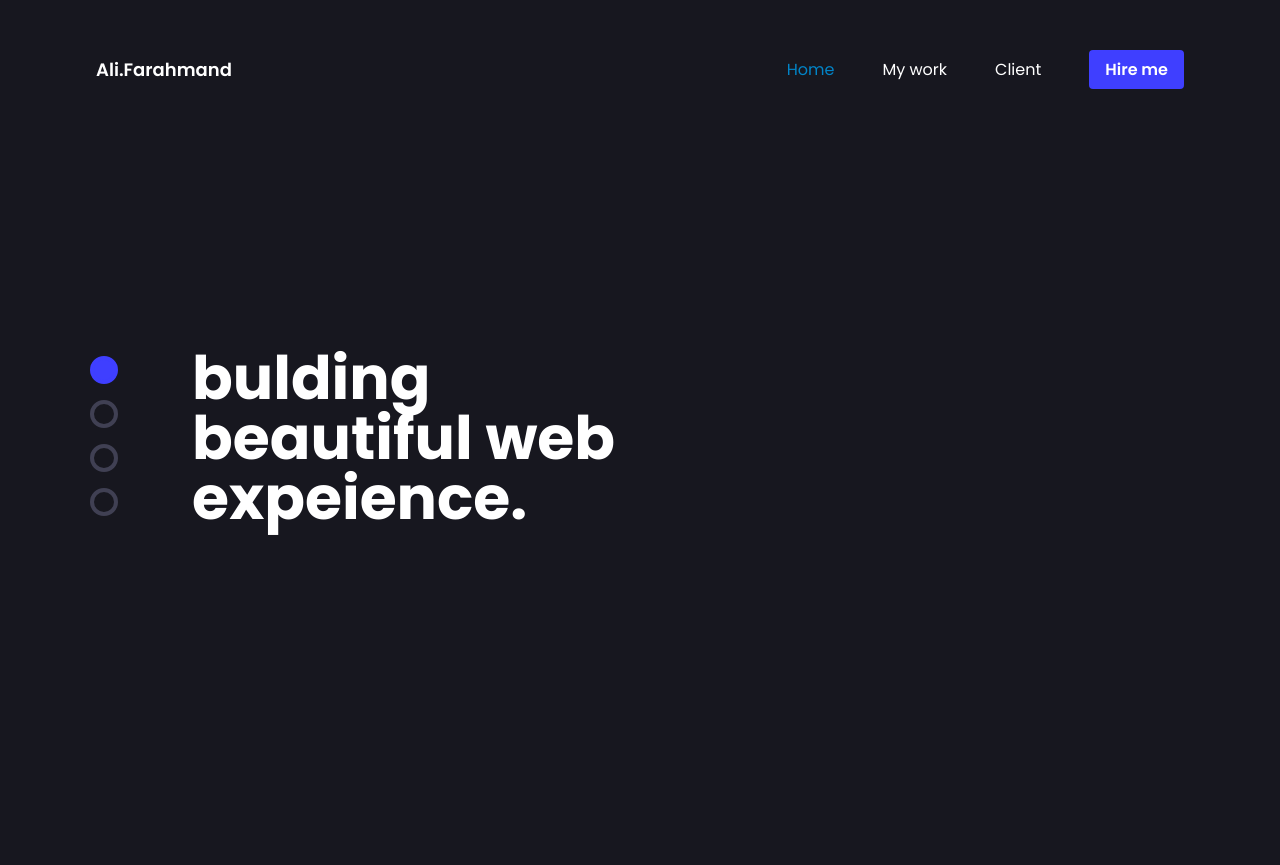
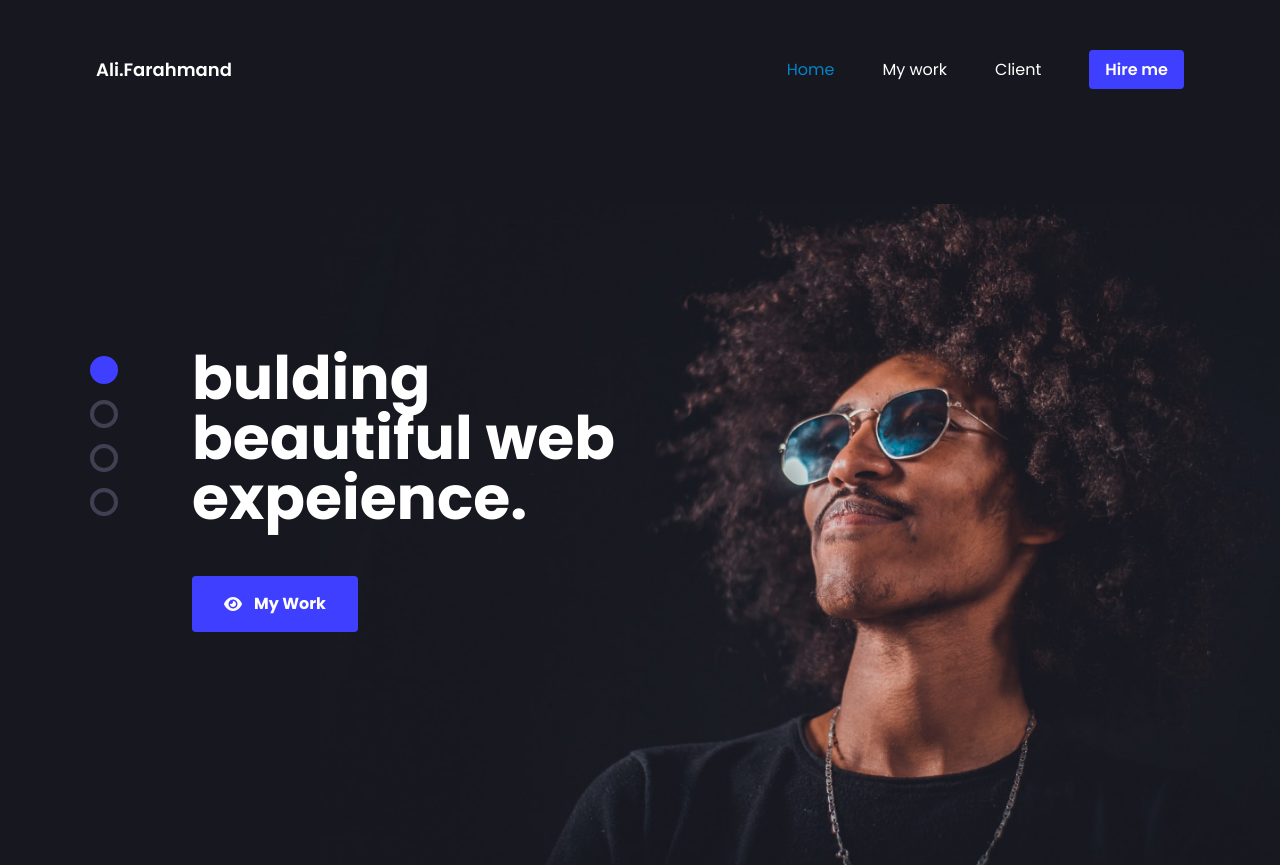
Before and after one commit to AliFarahmand1993/portfolio-website-with-tailwind, a website: page index.html in a window 1280 px wide. Before the commit the page ends 800 px from the top, so only its background shows below. Drawn offline with nearby package versions, Linux system fonts and the light colour scheme; files that its build step writes are made by us from their sources.

Commit message:
complete banner section
add image
add button

```diff
--- a/index.html
+++ b/index.html
@@ -92,19 +92,23 @@
             bulding
             <br>
             beautiful web
-            <br>
             expeience.
           </h1>
           <div class="w-full flex justify-center md:justify-start">
-
+            <button class="bg-theme py-4 px-8 mt-12 font-bold rounded flex items-center space-x-3 hover:bg-violet-600"">
+              <i class=" fa-solid fa-eye"></i>
+              <span>My Work</span>
+            </button>
           </div>
         </div>
+        <img src="./assets/images/man.png" alt="building-website"
+          class="w-3/4 mt-12 md:absolute -mt-6 md:mt-0 right-0 -z-1 sm: mt-14 flex ">
       </div>
     </section>
+    <!-- banner area end -->
+    <!-- work section start -->
 
-
-    <!-- banner area end -->
-
+    <!-- work section end -->
   </main>
   <!-- main end -->
 </body>
```
Also changed, not shown: assets/css/main.css, assets/images/man.png (added).
